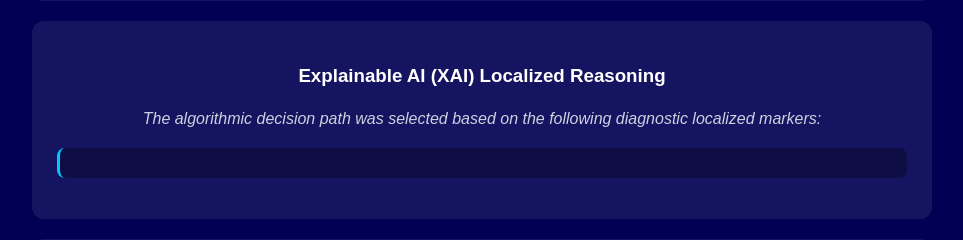
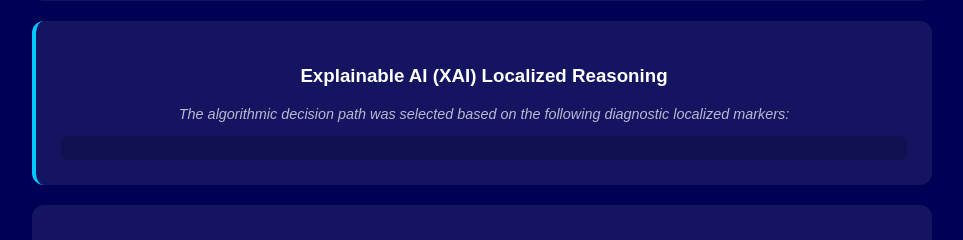
Before and after one commit to suganyas2382006-sketch/NeuroVision-AI, a Flask app: template templates/result.html in a window 1280 px wide. Shown: the part 478-718 px from the top of the page, without its empty margins (158-1121 px from the left). Run offline with Flask 3, Linux system fonts and the light colour scheme; the template is opened without the code that fills it, so the values that code supplies are empty.

Commit message:
Update result.html

```diff
--- a/templates/result.html
+++ b/templates/result.html
@@ -35,12 +35,12 @@
             </h3>
         </div>
 
-        <div class="card fade reasoning-card">
+        <div class="card fade" style="border-left: 4px solid #00c8ff;">
             <h3>Explainable AI (XAI) Localized Reasoning</h3>
-            <p style="color: rgba(255,255,255,0.8); line-height: 1.6; font-style: italic;">
+            <p style="color: rgba(255,255,255,0.7); font-style: italic; font-size: 0.9rem;">
                 The algorithmic decision path was selected based on the following diagnostic localized markers:
             </p>
-            <p class="xai-text" style="background: rgba(0,0,0,0.3); padding: 15px; border-radius: 8px; border-left: 3px solid #00c8ff; color: #ffffff;">
+            <p style="background: rgba(0,0,0,0.2); padding: 12px; border-radius: 6px; line-height: 1.5; margin: 5px 0 0 0;">
                 {{ xai_reasoning }}
             </p>
         </div>
@@ -52,14 +52,14 @@
             </div>
             <div style="flex: 1; min-width: 250px;">
                 <h4>Grad-CAM Activation Heatmap</h4>
-                <img src="{{ url_for('static', filename=heatmap_image) }}" alt="Colored AI localization overlay" style="max-width: 100%; height: auto; max-height: 300px; border: 2px solid #00c8ff;">
+                <img src="{{ url_for('static', filename=heatmap_image) }}" alt="AI Localization Map" style="max-width: 100%; height: auto; max-height: 300px; border: 2px solid #00c8ff;">
             </div>
         </div>
 
         <br>
-        <div style="display: flex; justify-content: center; gap: 15px; flex-wrap: wrap;">
+        <div style="display: flex; justify-content: center; gap: 15px; margin-bottom: 30px;">
             <a href="/download_report/{{ image.split('/')[-1] }}" onclick="return confirmDownload();">
-                <button type="button" style="background: #ffffff; color: #000054;">Download PDF Report</button>
+                <button type="button" style="background: #ffffff; color: #000054; font-weight: bold;">Download PDF Report</button>
             </a>
             <a href="/"><button type="button">Process Another Scan</button></a>
         </div>
```
